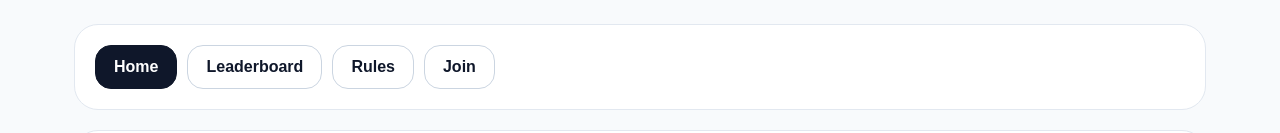
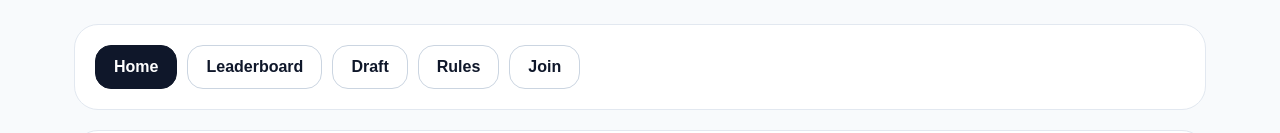
Before and after one commit to heae90/moviefantasyleague-starter, a Next.js app: page / in a window 1280 px wide. Shown: the top 133 px of the page. Built offline with nearby package versions, Linux system fonts and the light colour scheme.

Commit message:
Update page.tsx

```diff
--- a/app/page.tsx
+++ b/app/page.tsx
@@ -39,6 +39,7 @@ export default function HomePage() {
   <div className="hero-actions">
     <a className="button" href="/">Home</a>
     <a className="button button-outline" href="/#leaderboard">Leaderboard</a>
+    <a className="button button-outline" href="/draft">Draft</a>
     <a className="button button-outline" href="/rules">Rules</a>
     <a
       className="button button-outline"
```
